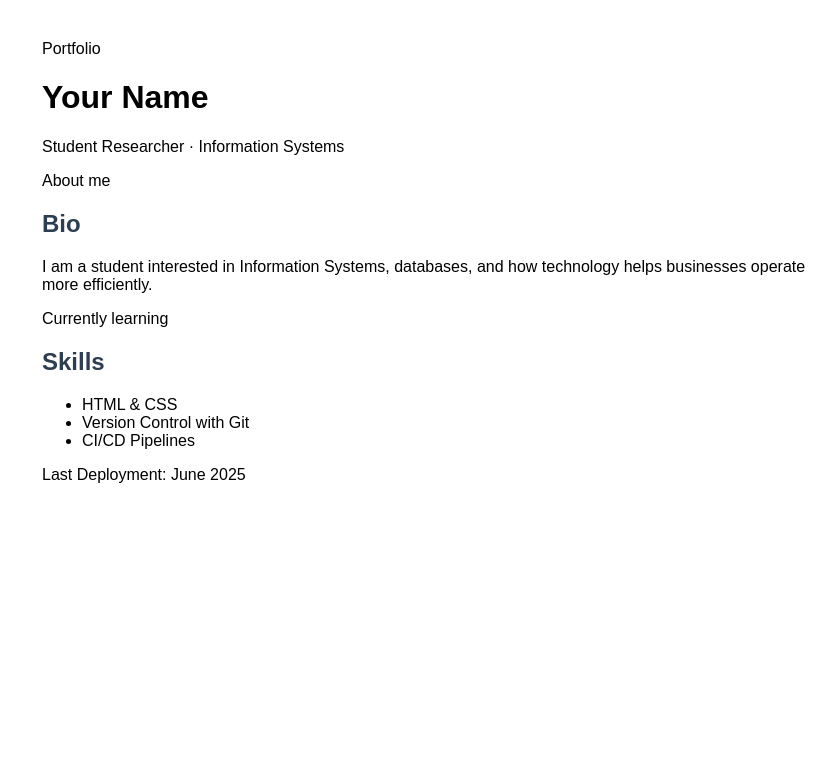
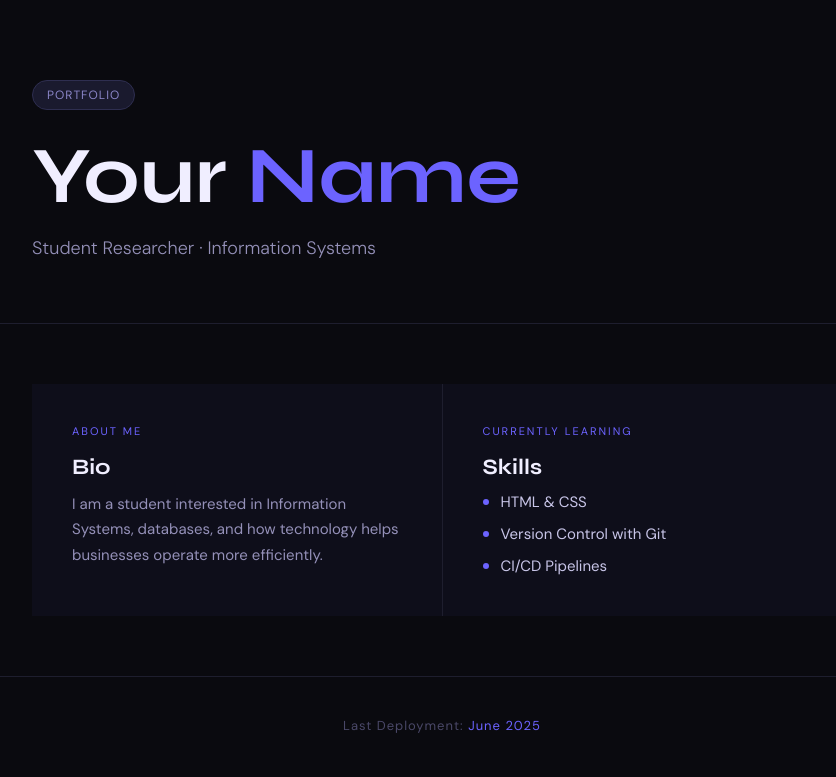
Before and after one commit to sema5056/my-devops-portfolio, a plain HTML site: page index.html in a window 1280 px wide. Shown: the whole page, without its empty margins (198-1034 px from the left). Drawn offline with Linux system fonts and the light colour scheme.

Commit message:
Update style.css

```diff
--- a/style.css
+++ b/style.css
@@ -1,4 +1,19 @@
-body { font-family: Arial, sans-serif; max-width: 800px; margin: 40px auto; padding: 0 20px; }
-header { background: #2c3e50; color: white; padding: 20px; border-radius: 8px; }
-h2 { color: #2c3e50; }
-footer { margin-top: 40px; color: gray; border-top: 1px solid #ccc; padding-top: 10px; }
+@import url('https://fonts.googleapis.com/css2?family=Syne:wght@400;700&family=DM+Sans:wght@300;400;500&display=swap');
+*{margin:0;padding:0;box-sizing:border-box}
+body{font-family:'DM Sans',sans-serif;background:#0a0a0f;color:#e8e6f0;min-height:100vh}
+.hero{padding:80px 40px 60px;border-bottom:1px solid #1e1e2e}
+.tag{display:inline-block;background:#1a1a2e;border:1px solid #2e2e50;color:#8b86c8;font-size:12px;padding:6px 14px;border-radius:20px;margin-bottom:24px;letter-spacing:1px;text-transform:uppercase}
+h1{font-family:'Syne',sans-serif;font-size:clamp(42px,7vw,80px);font-weight:700;line-height:1.05;color:#f0eeff;margin-bottom:16px}
+h1 span{color:#6c63ff}
+.subtitle{color:#9490b8;font-size:18px;font-weight:300;max-width:480px;line-height:1.6}
+.content{max-width:900px;margin:0 auto;padding:0 40px}
+.grid{display:grid;grid-template-columns:1fr 1fr;gap:1px;background:#1e1e2e;margin:60px 0}
+.card{background:#0e0e1a;padding:40px}
+.card-label{font-size:11px;letter-spacing:2px;text-transform:uppercase;color:#6c63ff;margin-bottom:16px}
+.card h2{font-family:'Syne',sans-serif;font-size:22px;color:#f0eeff;margin-bottom:12px}
+.card p{color:#9490b8;line-height:1.7;font-size:15px}
+.skills-list{list-style:none;display:flex;flex-direction:column;gap:12px;margin-top:8px}
+.skills-list li{display:flex;align-items:center;gap:12px;color:#c8c5e8;font-size:15px}
+.dot{width:6px;height:6px;border-radius:50%;background:#6c63ff;flex-shrink:0}
+.footer{text-align:center;padding:40px;border-top:1px solid #1e1e2e;color:#4a4868;font-size:13px;letter-spacing:1px}
+.footer span{color:#6c63ff}
```
